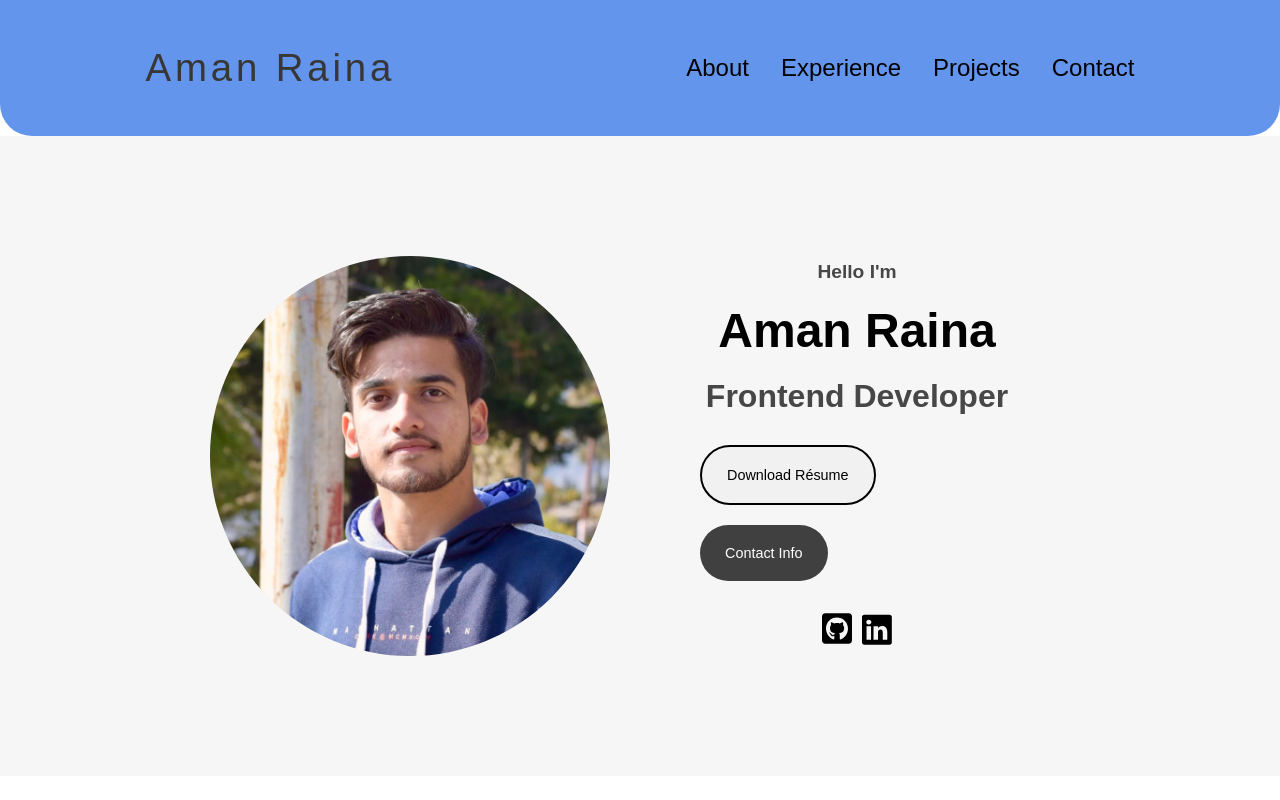
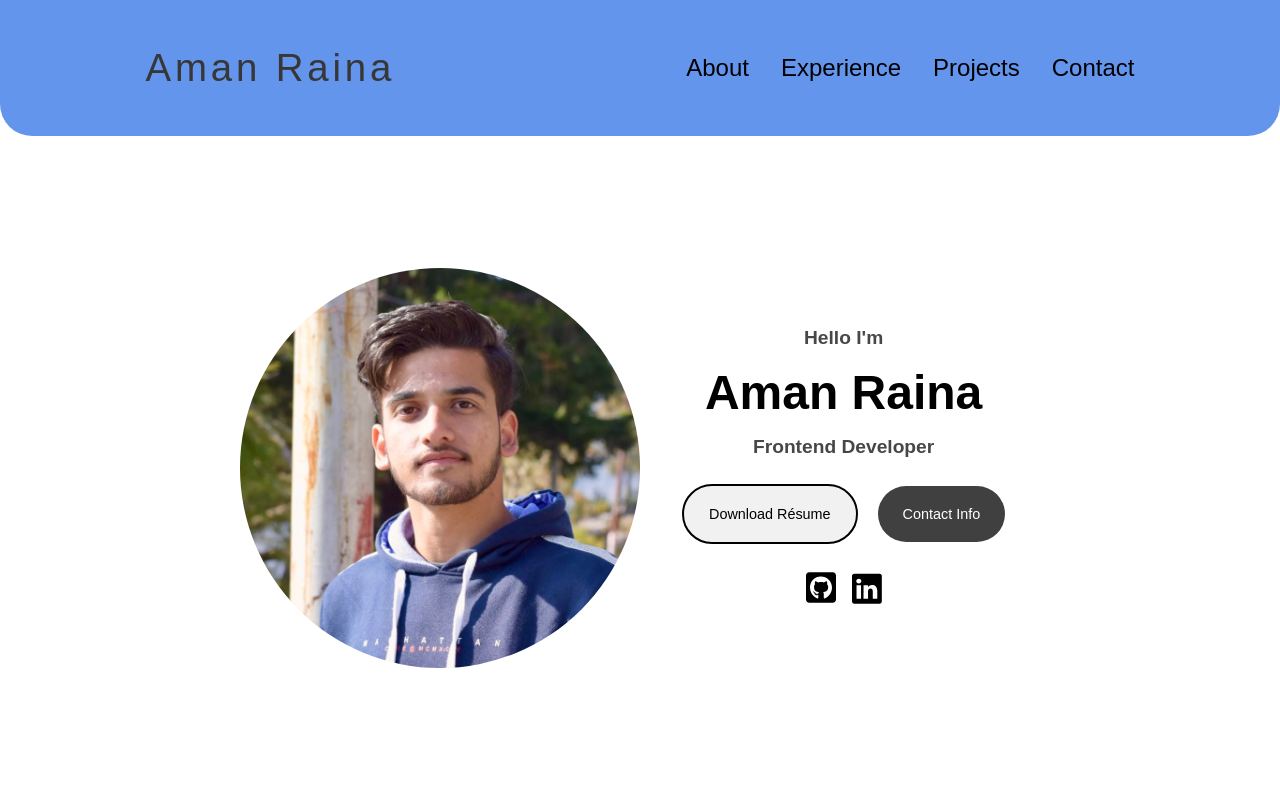
Before and after one commit to amanraina1/vue-portfolio-website, a Vue app: page / in a window 1280 px wide. Shown: the top 800 px of the page. Built offline with nearby package versions, Linux system fonts and the light colour scheme.

Commit message:
responsive header section

```diff
--- a/src/App.vue
+++ b/src/App.vue
@@ -1,8 +1,8 @@
 <template>
   <Nav />
   <Header />
-  <!-- <About />
-  <Experience />
+  <About />
+  <!-- <Experience />
   <Projects />
   <Footer /> -->
 </template>
--- a/src/components/Header.vue
+++ b/src/components/Header.vue
@@ -6,9 +6,13 @@
       </div>
     </div>
     <div class="info">
-      <span>Hello I'm</span>
+      <div class="details">
+        <p>Hello I'm</p>
+        <h1>Aman Raina</h1>
+        <p class="title">Frontend Developer</p>
+        <!-- <span>Hello I'm</span>
         <span class="nav-brand">Aman Raina</span>
-      <span class="occ">Frontend Developer</span>
+        <span class="occ">Frontend Developer</span> -->
         <span>
           <a
             target="_blank"
@@ -34,6 +38,7 @@
           </a>
         </span>
       </div>
+    </div>
   </section>
 </template>
 
@@ -44,80 +49,89 @@ export default {
 </script>
 
 <style>
+@media screen and (max-width: 700px) {
   .hero {
     display: flex;
-  align-items: center;
-  height: 80vh;
-  /* margin-top: 100px; */
+    flex-direction: column;
+    height: 83vh;
+    width: 100vw;
     background-color: #f6f6f6;
+    /* background-color: green; */
   }
 
   .hero .hero-img-container {
     display: flex;
-  padding-right: 30px;
-  justify-content: end;
-  width: 50%;
+    justify-content: center;
+    align-items: center;
+    width: 100%;
+    /* background-color: red; */
+    height: 50%;
   }
 
   .hero .hero-img-container .hero-img {
-  width: 400px;
-  height: 400px;
-  background-color: rgb(241, 241, 241);
+    width: 50vw;
+    height: 50vw;
     border-radius: 50%;
     overflow: hidden;
-  /* box-shadow: 10px 10px 15px rgb(11, 135, 212); */
   }
 
   .hero .hero-img-container .hero-img img {
-  max-width: 300px;
-  transform: translateY(25%);
-  scale: 2;
-}
-
-.hero .hero-img-container .hero-img img:hover {
+    max-width: 200px;
+    transform: translateY(30%);
+    scale: 2.5;
     cursor: pointer;
   }
 
   .info {
     /* background-color: orange; */
-  width: 30%;
+    width: 100%;
+    height: 50%;
+    display: flex;
+    align-items: start;
+    justify-content: center;
+    gap: 1rem;
+  }
+  .info .details {
+    /* background-color: blue; */
     display: flex;
     flex-direction: column;
     align-items: center;
-  gap: 20px;
-  padding-left: 50px;
-  padding-top: 40px;
-  padding-bottom: 40px;
+    justify-content: center;
+    gap: 1rem;
+  }
+  .info .details .logo {
+    display: flex;
+    justify-content: center;
   }
 
-.info .occ {
+  .info .title {
     font-size: 2rem;
   }
 
-.info .nav-brand {
+  .info .details h1 {
     font-size: 3rem;
     color: black;
   }
 
-.info span {
+  .info .details p {
     font-size: larger;
     font-weight: 700;
     color: rgb(71, 71, 71);
   }
 
-.info span .contact-button {
+  .info .details span .contact-button {
     border: none;
     background-color: rgb(65, 64, 64);
     color: #fff;
   }
 
-.info span .contact-button:hover {
+  .info .details span .contact-button:hover {
     background-color: rgb(241, 241, 241);
     color: rgb(65, 64, 64);
     border: 2px solid black;
   }
 
-.info span button {
+  .info .details span button {
     border: 2px solid black;
     background-color: rgb(241, 241, 241);
     padding: 20px 25px;
@@ -127,7 +141,7 @@ export default {
     cursor: pointer;
   }
 
-.info span button:hover {
+  .info .details span button:hover {
     background-color: rgb(65, 64, 64);
     color: #fff;
   }
@@ -136,14 +150,238 @@ export default {
     width: 30px;
   }
 
-.info .logo {
+  .info .details .logo {
     display: flex;
     align-items: center;
-  gap: 10px;
+    gap: 1rem;
     cursor: pointer;
   }
 
-.info .logo .link_logo {
+  .info .details .logo .link_logo {
     scale: 1.14;
   }
+}
+@media screen and (min-width: 700px) and (max-width: 1200px) {
+  .hero {
+    display: flex;
+    flex-direction: column;
+    /* align-items: center; */
+    /* justify-content: center; */
+    height: 83vh;
+    width: 100vw;
+    background-color: #f6f6f6;
+    /* background-color: green; */
+  }
+
+  .hero .hero-img-container {
+    display: flex;
+    justify-content: center;
+    align-items: center;
+    width: 100%;
+    /* background-color: red; */
+    height: 50%;
+  }
+
+  .hero .hero-img-container .hero-img {
+    width: 24vw;
+    height: 24vw;
+    border-radius: 50%;
+    overflow: hidden;
+  }
+
+  .hero .hero-img-container .hero-img img {
+    max-width: 300px;
+    transform: translate(-10%, 15%);
+    scale: 1.5;
+    cursor: pointer;
+  }
+
+  .info {
+    /* background-color: orange; */
+    width: 100%;
+    height: 50%;
+    display: flex;
+    align-items: start;
+    justify-content: center;
+    gap: 1rem;
+  }
+  .info .details {
+    /* background-color: blue; */
+    display: flex;
+    flex-direction: column;
+    align-items: center;
+    justify-content: center;
+    gap: 1rem;
+  }
+  .info .details .logo {
+    display: flex;
+    justify-content: center;
+  }
+
+  .info .title {
+    font-size: 2rem;
+  }
+
+  .info .details h1 {
+    font-size: 3rem;
+    color: black;
+  }
+
+  .info .details p {
+    font-size: larger;
+    font-weight: 700;
+    color: rgb(71, 71, 71);
+  }
+
+  .info .details span .contact-button {
+    border: none;
+    background-color: rgb(65, 64, 64);
+    color: #fff;
+  }
+
+  .info .details span .contact-button:hover {
+    background-color: rgb(241, 241, 241);
+    color: rgb(65, 64, 64);
+    border: 2px solid black;
+  }
+
+  .info .details span button {
+    border: 2px solid black;
+    background-color: rgb(241, 241, 241);
+    padding: 20px 25px;
+    border-radius: 30px;
+    margin: 10px;
+    font-size: 0.9rem;
+    cursor: pointer;
+  }
+
+  .info .details span button:hover {
+    background-color: rgb(65, 64, 64);
+    color: #fff;
+  }
+
+  .hero .info .logo img {
+    width: 30px;
+  }
+
+  .info .details .logo {
+    display: flex;
+    align-items: center;
+    gap: 1rem;
+    cursor: pointer;
+  }
+
+  .info .details .logo .link_logo {
+    scale: 1.14;
+  }
+}
+@media screen and (min-width: 1200px) {
+  .hero {
+    display: flex;
+    align-items: center;
+    justify-content: center;
+    height: 83vh;
+    /* background-color: #f6f6f6; */
+  }
+
+  .hero .hero-img-container {
+    display: flex;
+    justify-content: flex-end;
+    align-items: center;
+    width: 50%;
+    height: 100%;
+  }
+
+  .hero .hero-img-container .hero-img {
+    width: 400px;
+    height: 400px;
+    border-radius: 50%;
+    overflow: hidden;
+  }
+
+  .hero .hero-img-container .hero-img img {
+    max-width: 300px;
+    transform: translateY(25%);
+    scale: 2;
+    cursor: pointer;
+  }
+
+  .info {
+    width: 50%;
+    height: 100%;
+    display: flex;
+    align-items: center;
+    justify-content: flex-start;
+    gap: 1rem;
+  }
+  .info .details {
+    display: flex;
+    flex-direction: column;
+    align-items: center;
+    justify-content: center;
+    gap: 1rem;
+    padding: 2rem;
+  }
+  .info .details .logo {
+    display: flex;
+    justify-content: center;
+  }
+
+  .info .title {
+    font-size: 2rem;
+  }
+
+  .info .details h1 {
+    font-size: 3rem;
+    color: black;
+  }
+
+  .info .details p {
+    font-size: larger;
+    font-weight: 700;
+    color: rgb(71, 71, 71);
+  }
+
+  .info .details span .contact-button {
+    border: none;
+    background-color: rgb(65, 64, 64);
+    color: #fff;
+  }
+
+  .info .details span .contact-button:hover {
+    background-color: rgb(241, 241, 241);
+    color: rgb(65, 64, 64);
+    border: 2px solid black;
+  }
+
+  .info .details span button {
+    border: 2px solid black;
+    background-color: rgb(241, 241, 241);
+    padding: 20px 25px;
+    border-radius: 30px;
+    margin: 10px;
+    font-size: 0.9rem;
+    cursor: pointer;
+  }
+
+  .info .details span button:hover {
+    background-color: rgb(65, 64, 64);
+    color: #fff;
+  }
+
+  .hero .info .logo img {
+    width: 30px;
+  }
+
+  .info .details .logo {
+    display: flex;
+    align-items: center;
+    gap: 1rem;
+    cursor: pointer;
+  }
+
+  .info .details .logo .link_logo {
+    scale: 1.14;
+  }
+}
 </style>
```
Also changed, not shown: src/Images/arrow.svg (added). Lines whose indentation alone changed are shown as unchanged.
